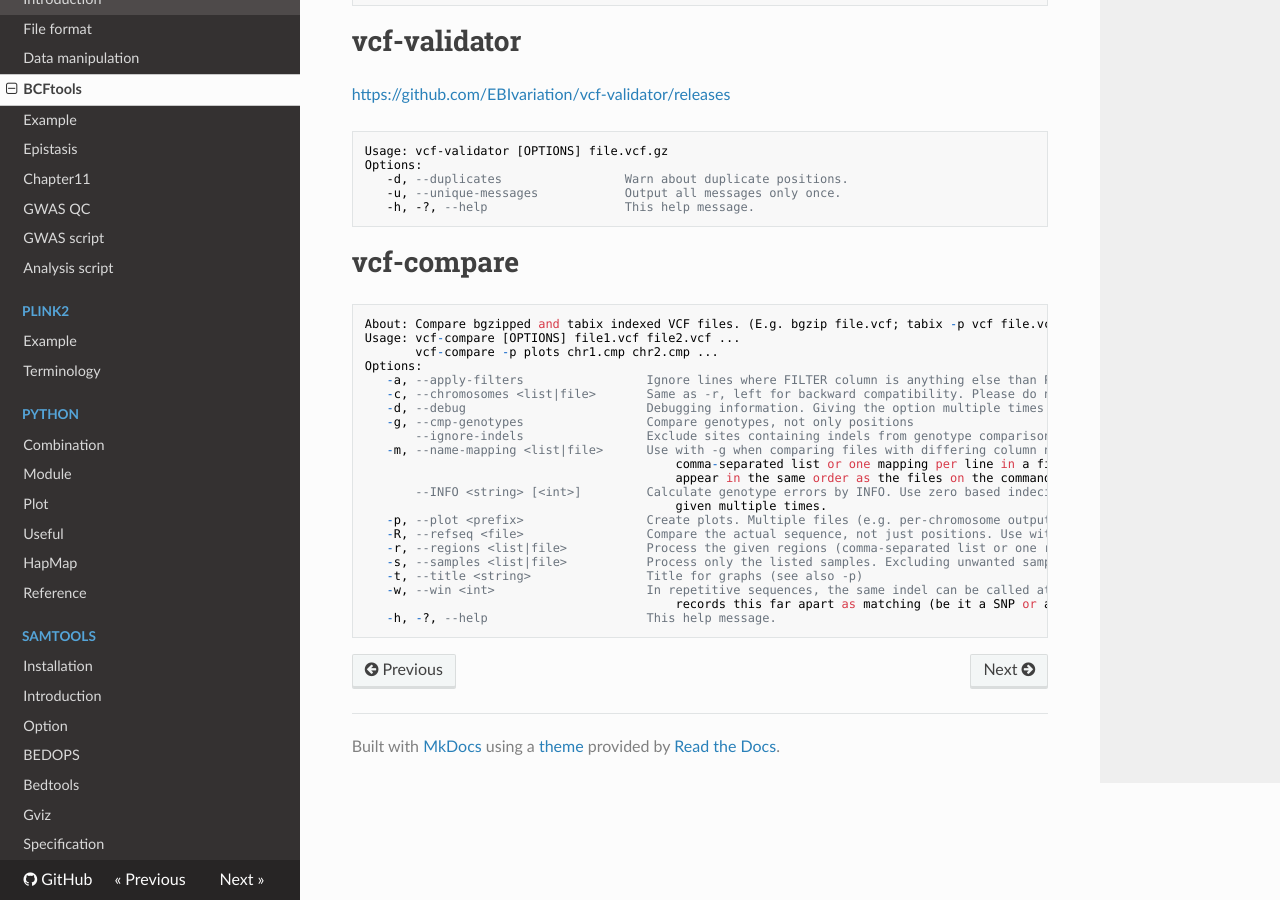
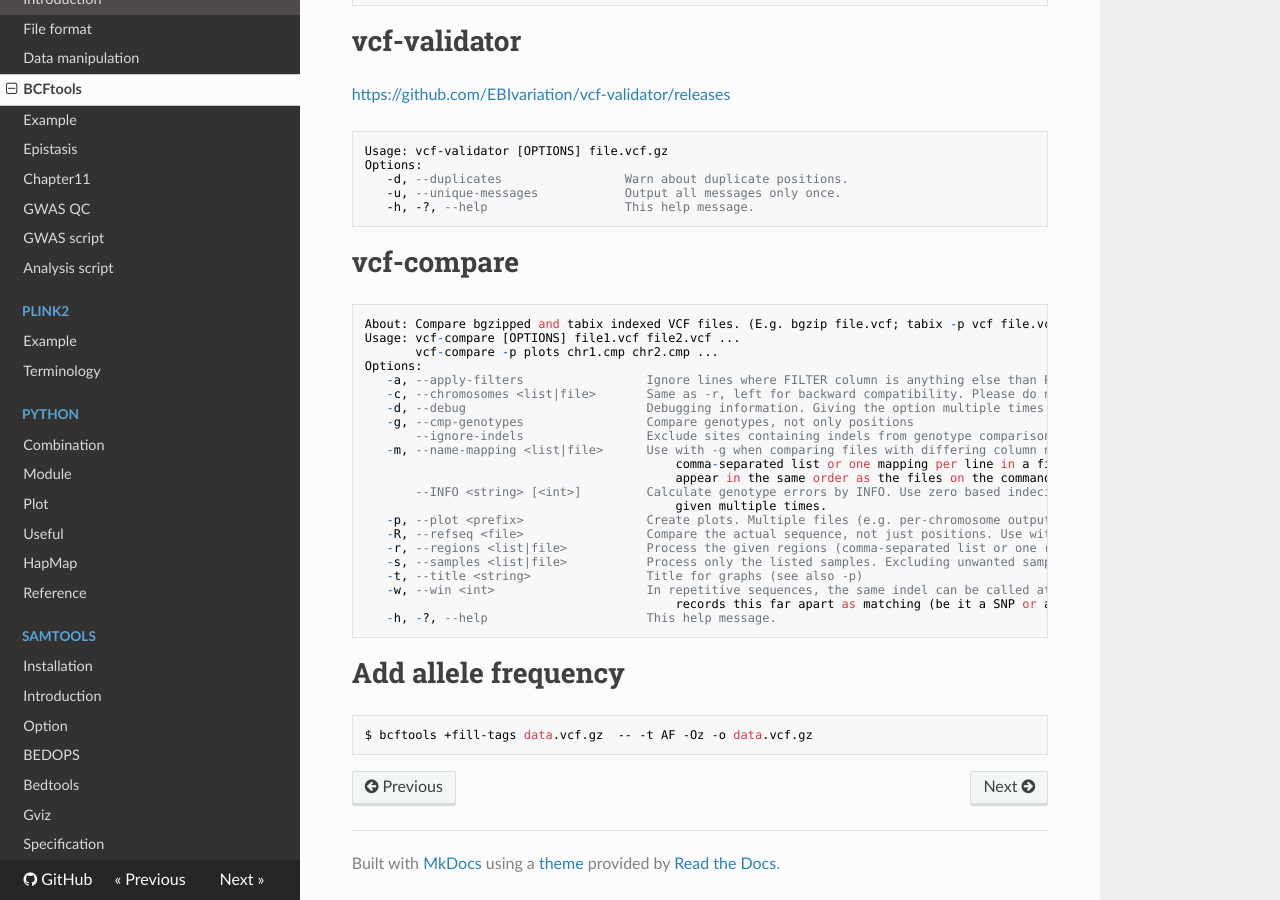
Before and after one commit to WonyoungCho/plink, an MkDocs documentation site: the page built from docs/bcftools_mani.md, in a window 1280 px wide and 900 px high, scrolled down 2918 px. Built offline with MkDocs 1.6.1, drawn with Linux system fonts in a browser that asks for light colours; nearby versions of some CDN libraries; old or Windows-style settings are respelled for this version of MkDocs.

Commit message:
Update bcftools_mani.md

````diff
--- a/docs/bcftools_mani.md
+++ b/docs/bcftools_mani.md
@@ -195,3 +195,8 @@ Options:
                                            records this far apart as matching (be it a SNP or an indel).
    -h, -?, --help                      This help message.
 ```
+
+# Add allele frequency
+```
+$ bcftools +fill-tags data.vcf.gz  -- -t AF -Oz -o data.vcf.gz
+```
````
